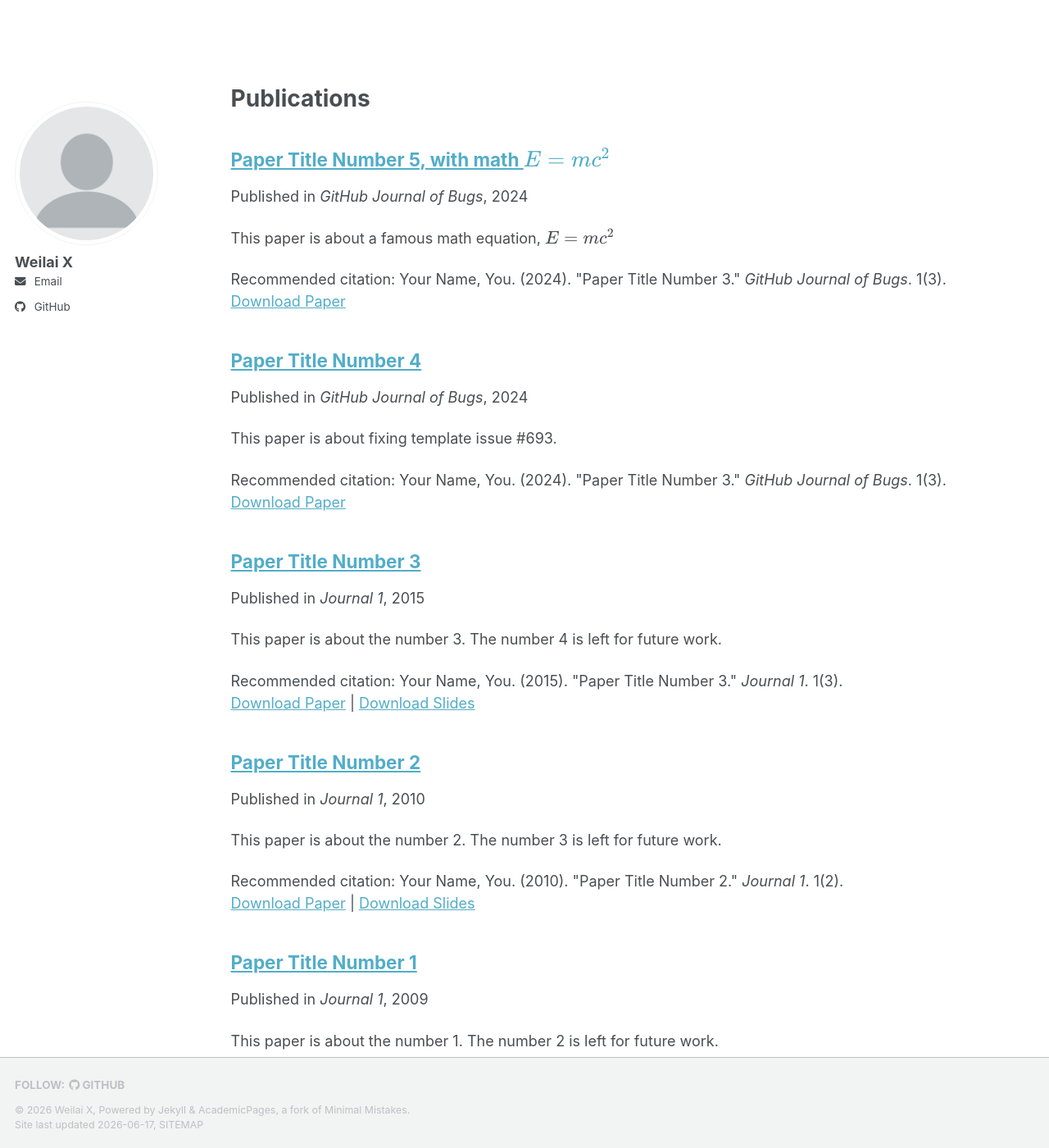
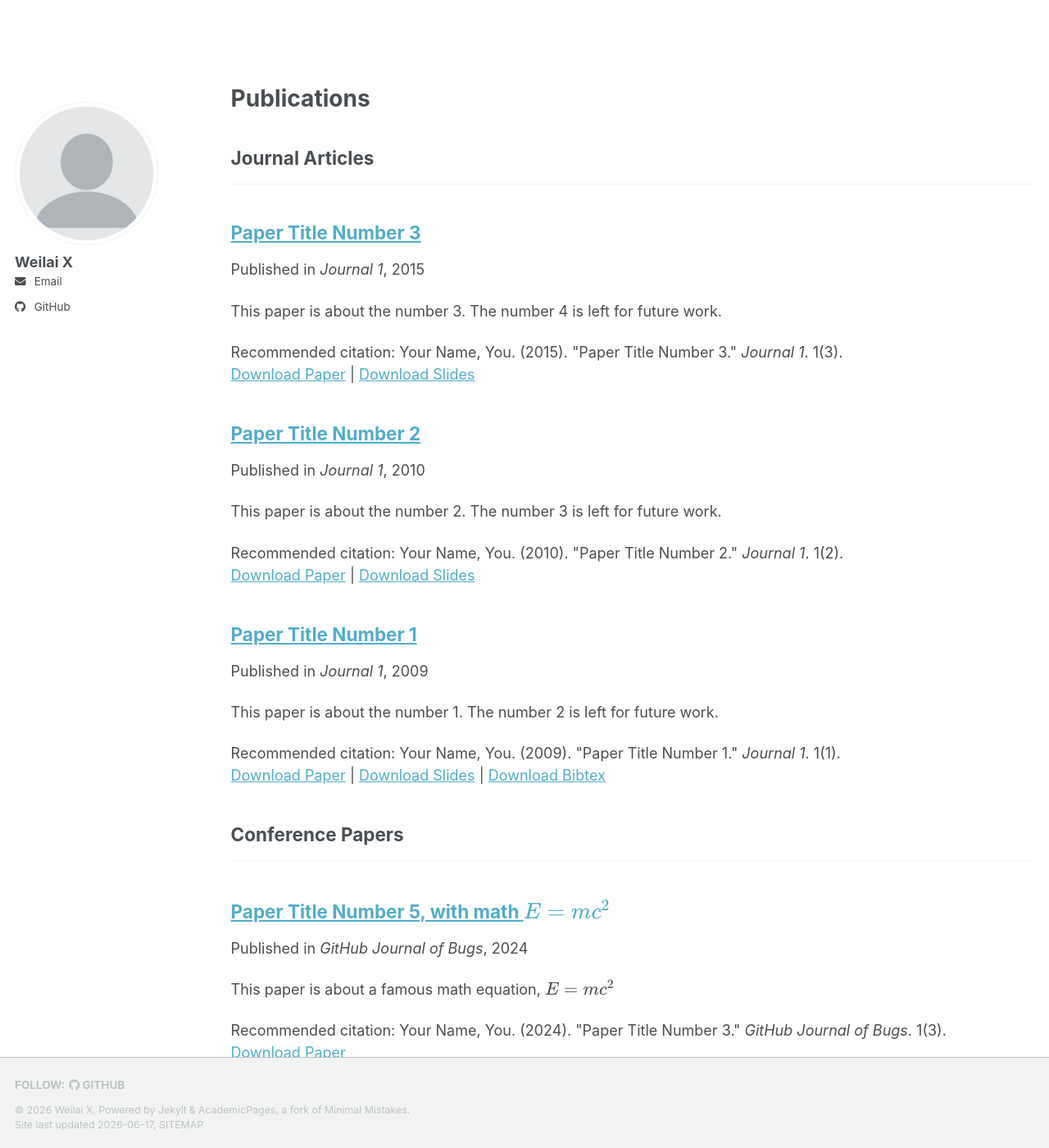
Before and after one commit to Seab0t/Seab0t.github.io, a Jekyll site: the page built from _pages/publications.html, in a window 1280 px wide and 1400 px high. Shown: the whole window at 82% size. Built offline with Jekyll 4.4.1, drawn with Linux system fonts in a browser that asks for light colours; a script bundle is joined from its source files by our own code; library files that are not in the unit come from our copies; part of the change alters nothing that is shown; some of the changed text lies outside the part shown.

Commit message:
Update _config.yml

```diff
--- a/_config.yml
+++ b/_config.yml
@@ -82,14 +82,14 @@ author:
   youtube          : # Username
   zhihu            : # Username
 
-# # Publication Category - The following the list of publication categories and their headings
-# publication_category:
-#   books:
-#     title: 'Books'
-#   manuscripts:
-#     title: 'Journal Articles'
-#   conferences:
-#     title: 'Conference Papers'
+# Publication Category - The following the list of publication categories and their headings
+publication_category:
+  books:
+    title: 'Books'
+  manuscripts:
+    title: 'Journal Articles'
+  conferences:
+    title: 'Conference Papers'
 
 # Site Settings
 teaser                   :  # filename of teaser fallback teaser image placed in /images/ for social media previews
```
